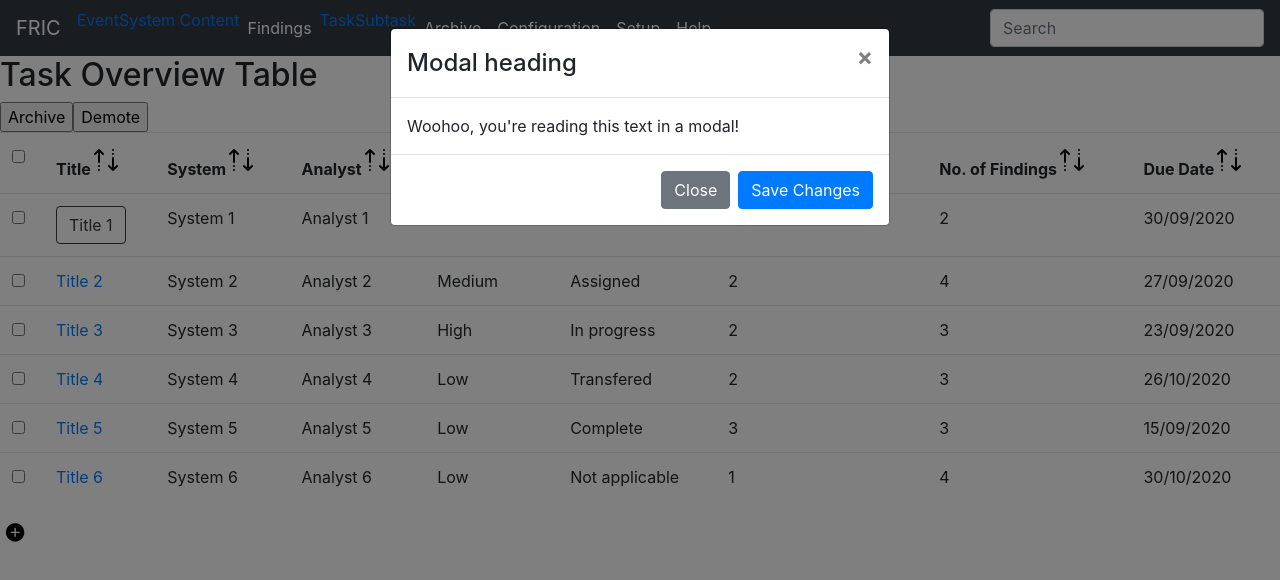
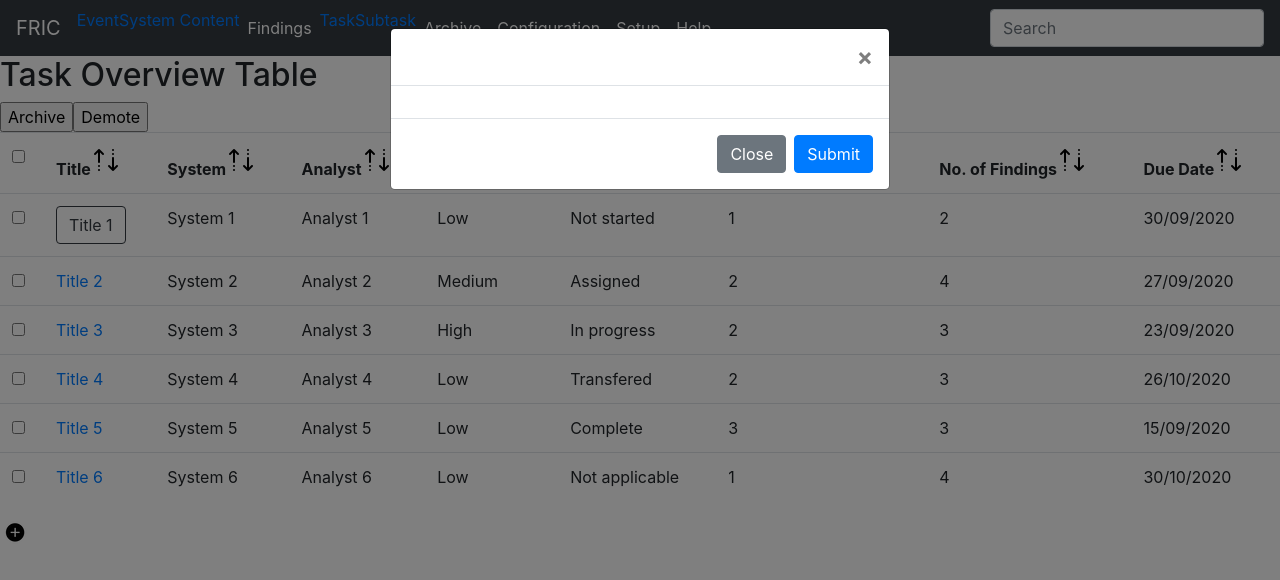
Before and after one commit to IsaiasLeos/FRIC, a React (Create React App) app in the folder fric/: page /Task in a window 1280 px wide. Both pictures are taken after a click on the button "Title 1". Shown: the top 580 px of the page. Built offline with nearby package versions, Linux system fonts and the light colour scheme.

Commit message:
Added modal to task view

```diff
--- a/fric/src/taskcontentview/taskContentView.js
+++ b/fric/src/taskcontentview/taskContentView.js
@@ -105,15 +105,16 @@ function TaskContentView(){
                 </Table>
                 <Modal show={show} onHide={handleClose}>
                     <Modal.Header closeButton>
-                    <Modal.Title>Modal heading</Modal.Title>
+                    <Modal.Title></Modal.Title>
                     </Modal.Header>
-                    <Modal.Body>Woohoo, you're reading this text in a modal!</Modal.Body>
+                    <Modal.Body>
+                    </Modal.Body>
                     <Modal.Footer>
                     <Button variant="secondary" onClick={handleClose}>
                         Close
                     </Button>
                     <Button variant="primary" onClick={handleClose}>
-                        Save Changes
+                        Submit
                     </Button>
                     </Modal.Footer>
                 </Modal>
```
